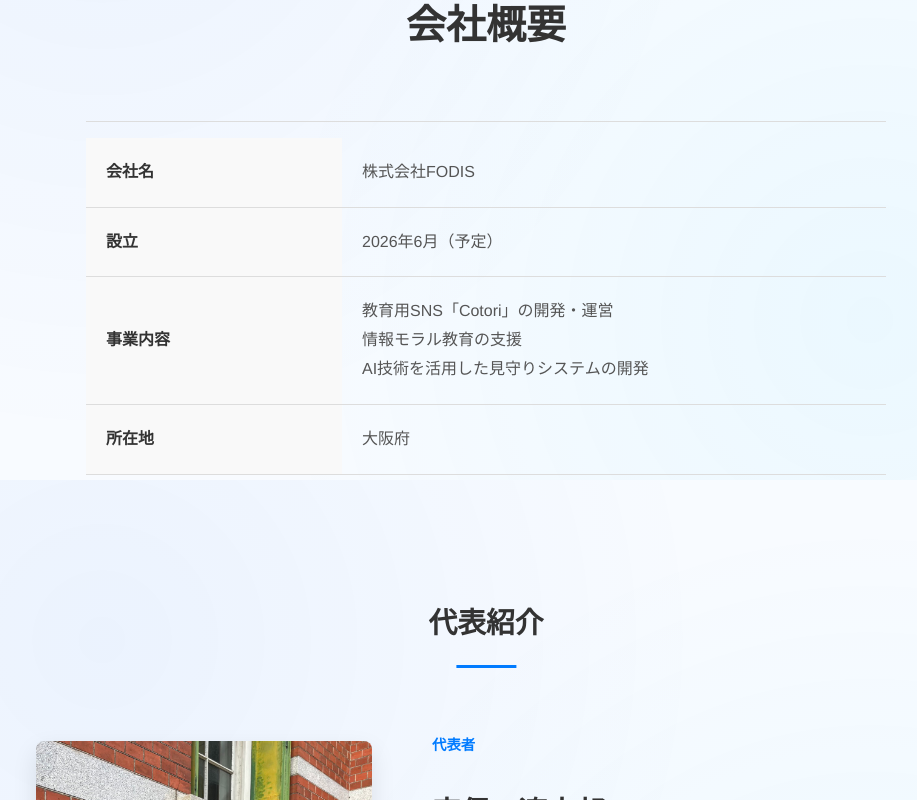
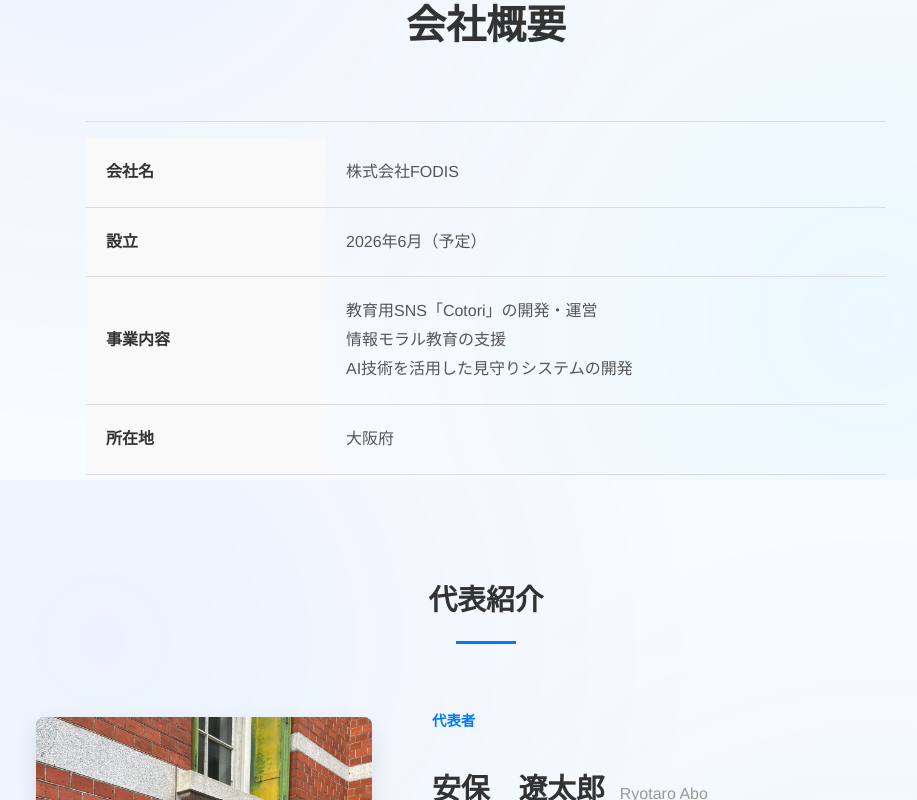
Before and after one commit to y-semba/sns-web, a React (Vite) app: page /company in a window 1280 px wide. Shown: the part 320-1120 px from the top of the page, without its empty margins (154-1071 px from the left). Built offline with nearby package versions, Linux system fonts and the light colour scheme; no server answers.

Commit message:
会社概要変更

```diff
--- a/src/pages/Company/Company.module.css
+++ b/src/pages/Company/Company.module.css
@@ -1,4 +1,8 @@
 /* 既存のスタイル */
+* {
+  box-sizing: border-box;
+}
+
 .pageWrapper {
   display: flex;
   flex-direction: column;
@@ -72,12 +76,13 @@
 .sectionTitle {
   font-size: 1.8rem;
   text-align: center;
-  margin-bottom: 50px;
   color: #333;
-  position: relative;
-  display: inline-block;
-  left: 50%;
-  transform: translateX(-50%);
+  margin: 0 auto 50px;
+  /* 上0、左右自動（中央）、下50px */
+
+  /* これを追加して、inline-blockのような振る舞いにしつつ安全にする */
+  width: fit-content;
+  display: block;
 }
 
 /* タイトルの下の装飾線 */
@@ -220,7 +225,7 @@
 
   .infoRow dt,
   .infoRow dd {
-    width: 100%;
+    /* width: 100%; */
   }
 
   .infoRow dt {
```
